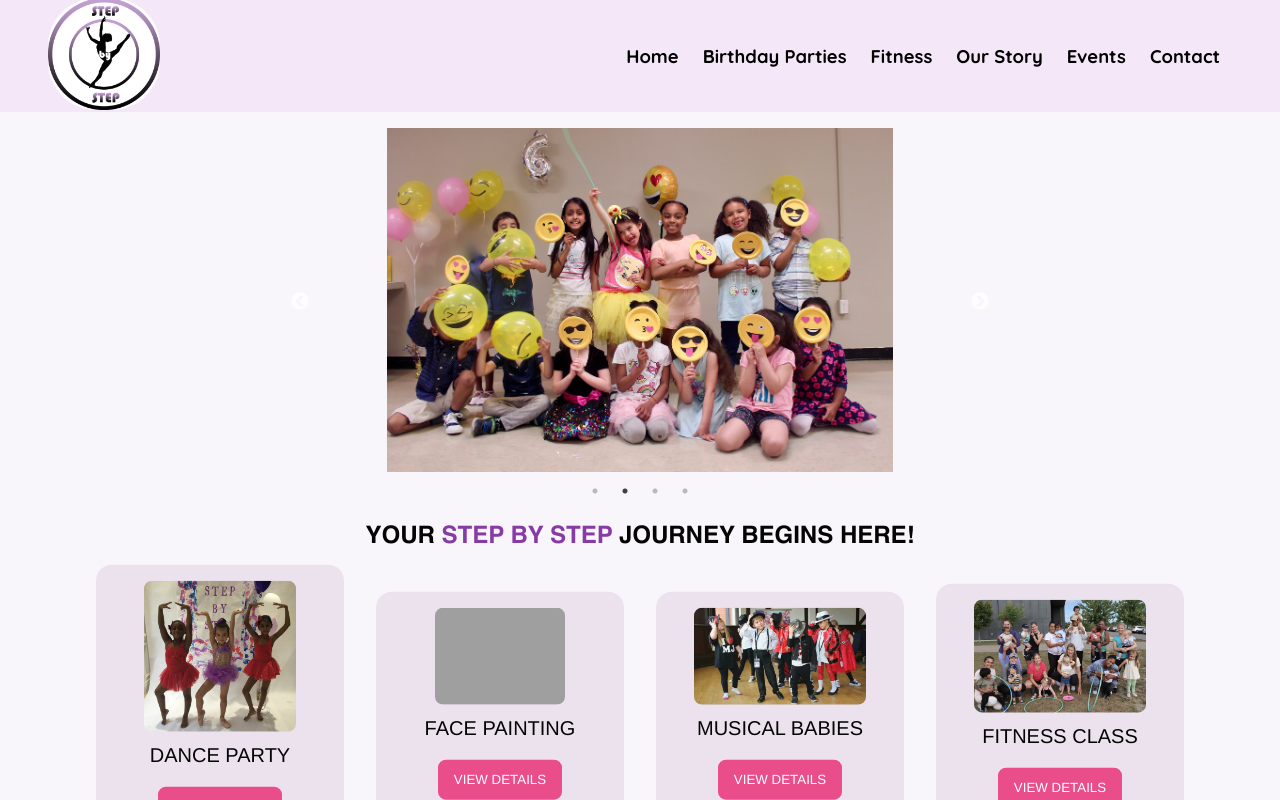
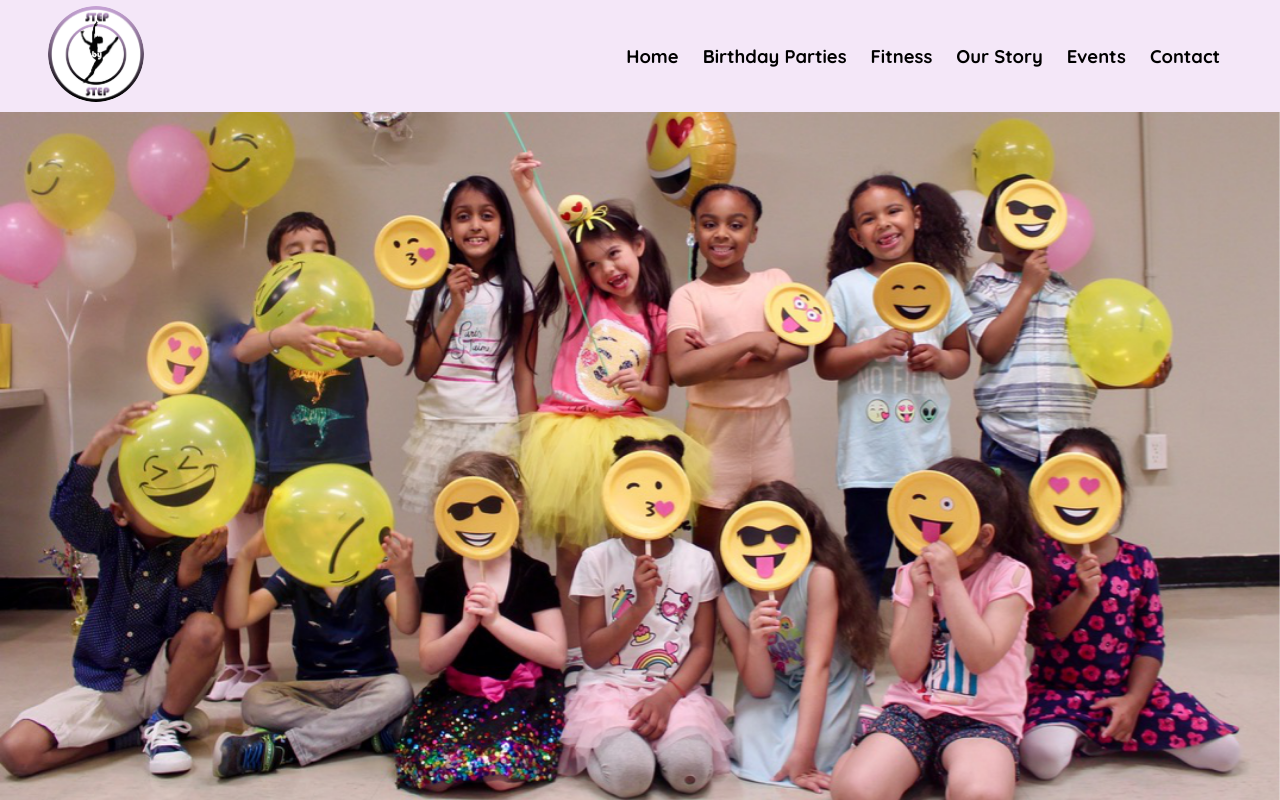
Before and after one commit to ralphdaryn/stepbystepstars, a React (Create React App) app: page / in a window 1280 px wide. Shown: the top 800 px of the page. Built offline with nearby package versions, Linux system fonts and the light colour scheme; grey boxes are pictures that could not be loaded.

Commit message:
style carousel

```diff
--- a/src/components/Header/Header.scss
+++ b/src/components/Header/Header.scss
@@ -8,7 +8,7 @@
     display: flex;
     justify-content: space-between;
     align-items: center;
-    padding: 1.5rem;
+    padding: 1rem;
     background-color: rgb(244, 231, 248);
     position: fixed;
     top: 0;
@@ -22,7 +22,7 @@
   }
 
   &__logo {
-    width: 14vh;
+    width: 12vh;
     border-radius: 3rem;
   }
 
--- a/src/components/ImageCarousel/ImageCarousel.js
+++ b/src/components/ImageCarousel/ImageCarousel.js
@@ -1,4 +1,3 @@
-import "./ImageCarousel.scss";
 import Slider from "react-slick";
 import "slick-carousel/slick/slick.css";
 import "slick-carousel/slick/slick-theme.css";
@@ -6,6 +5,7 @@ import facepaintImage from "../../assets/images/facepaint.png";
 import danceparty from "../../assets/images/danceparty.png";
 import danceparty2 from "../../assets/images/danceparty2.png";
 import fitnessmom from "../../assets/images/fitnessmom.png";
+import "./ImageCarousel.scss";
 
 const ImageCarousel = () => {
   const settings = {
--- a/src/components/ImageCarousel/ImageCarousel.scss
+++ b/src/components/ImageCarousel/ImageCarousel.scss
@@ -2,7 +2,7 @@
 @use "../../styles/partials/mixins" as *;
 
 .image-carousel {
-  padding: 0 1rem;
+  padding-top: 7rem;
   @include tablet {
     padding: 0 2rem;
   }
@@ -13,32 +13,9 @@
   &__slider {
     position: relative;
     .slick-prev,
-    .slick-next {
-      cursor: pointer;
-      width: 1.5rem;
-      height: 1.5rem;
-      display: flex;
-      align-items: center;
-      justify-content: center;
-      z-index: 1;
-      &.slick-prev {
-        left: -1rem;
-        @include tablet {
-          left: 3rem;
-        }
-        @include desktop {
-          left: 14rem;
-        }
-      }
-      &.slick-next {
-        right: -1rem;
-        @include tablet {
-          right: 3rem;
-        }
-        @include desktop {
-          right: 14rem;
-        }
-      }
+    .slick-next,
+    .slick-dots {
+      display: none !important;
     }
     animation: fadeIn 1s ease-in-out;
   }
@@ -57,17 +34,14 @@
 
   &__image {
     width: 100%;
-    height: 12.5rem;
-    border-radius: 14px;
-    object-fit: cover;
     transition: opacity 0.5s ease;
     @include tablet {
-      height: 18rem;
-      border-radius: 28px;
+      // height: 18rem;
+      // border-radius: 28px;
     }
     @include desktop {
-      object-fit: contain;
-      height: 21.5rem;
+      // object-fit: contain;
+      // height: 21.5rem;
     }
   }
 }
--- a/src/components/Main/Main.js
+++ b/src/components/Main/Main.js
@@ -59,11 +59,15 @@ const ScrollFade = ({ children }) => {
 
 const Main = () => {
   return (
+    <div>
+      <div className="main__carousel">
+        <Carousel />
+      </div>
       <div className="main">
         <div className="main__container">
-        <div>
+          {/* <div>
           <Carousel />
-        </div>
+        </div> */}
           <div className="main__section">
             <ScrollFade key="services">
               <Services />
@@ -80,6 +84,7 @@ const Main = () => {
           </div>
         </div>
       </div>
+    </div>
   );
 };
 
--- a/src/components/Main/Main.scss
+++ b/src/components/Main/Main.scss
@@ -13,7 +13,7 @@
 }
 
 .main {
-  padding: 8rem 1.5rem .5rem;
+  padding: 1rem;
   background-color: #f9f6fb;
   @include tablet {
     padding: 8rem 2rem 1rem;
```
Lines whose indentation alone changed are shown as unchanged.
